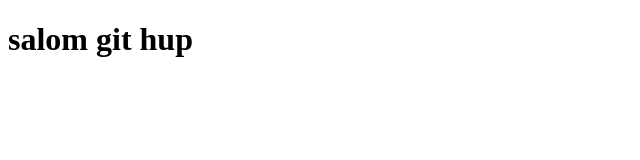
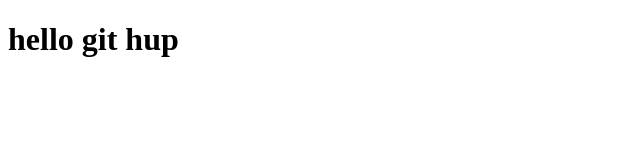
Before and after one commit to sardorxon24/git, a plain HTML site: page index.html in a window 1280 px wide. Shown: the whole page, without its empty margins (0-640 px from the left). Drawn offline with Linux system fonts and the light colour scheme.

Commit message:
sardor qoshdi

```diff
--- a/index.html
+++ b/index.html
@@ -8,7 +8,8 @@
     <link rel="stylesheet" href="style.css">
 </head>
 <body>
-    <h1>salom git hup
+    <h1>
+      hello git hup
 
     </h1>
   <script src="script.js"></script>
```
